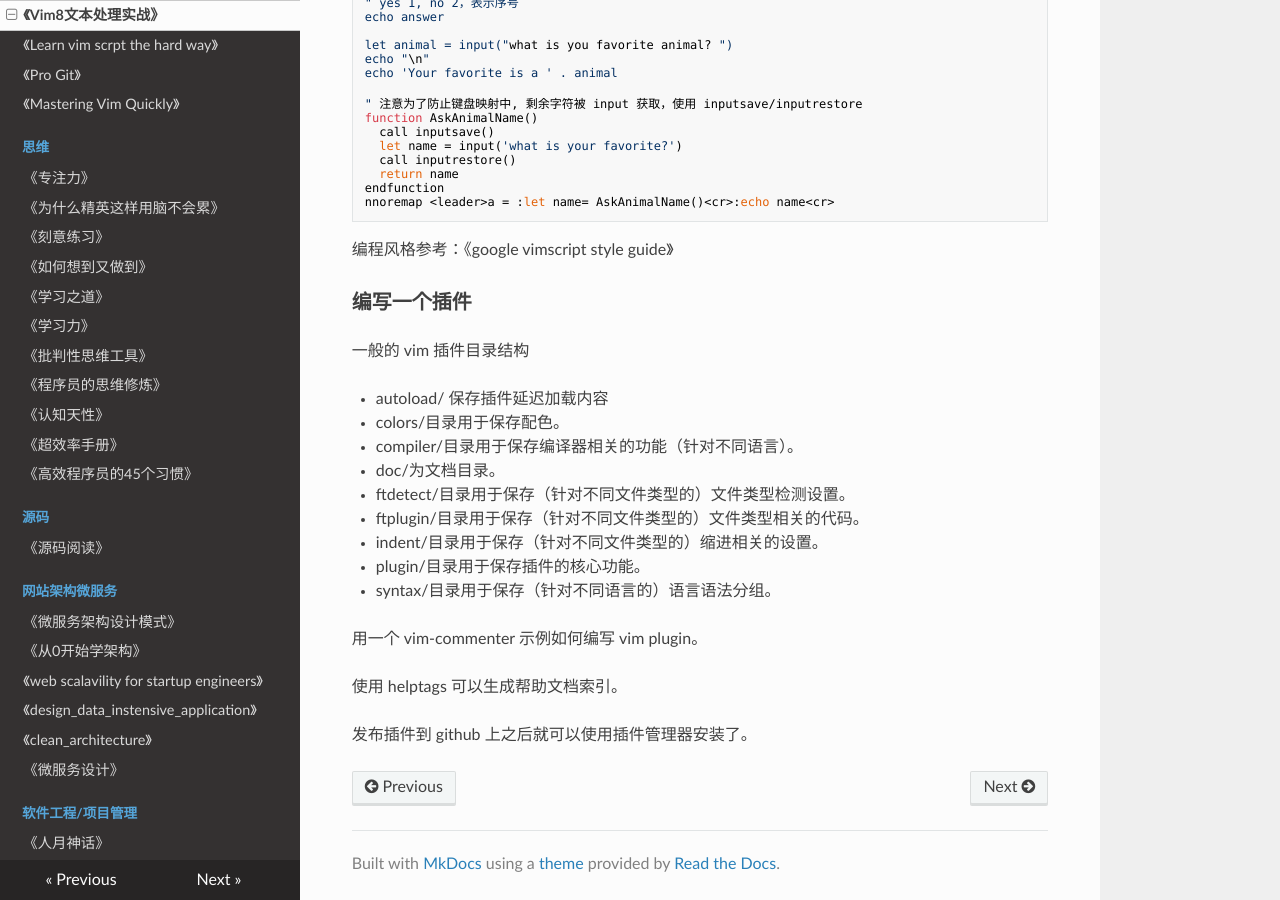
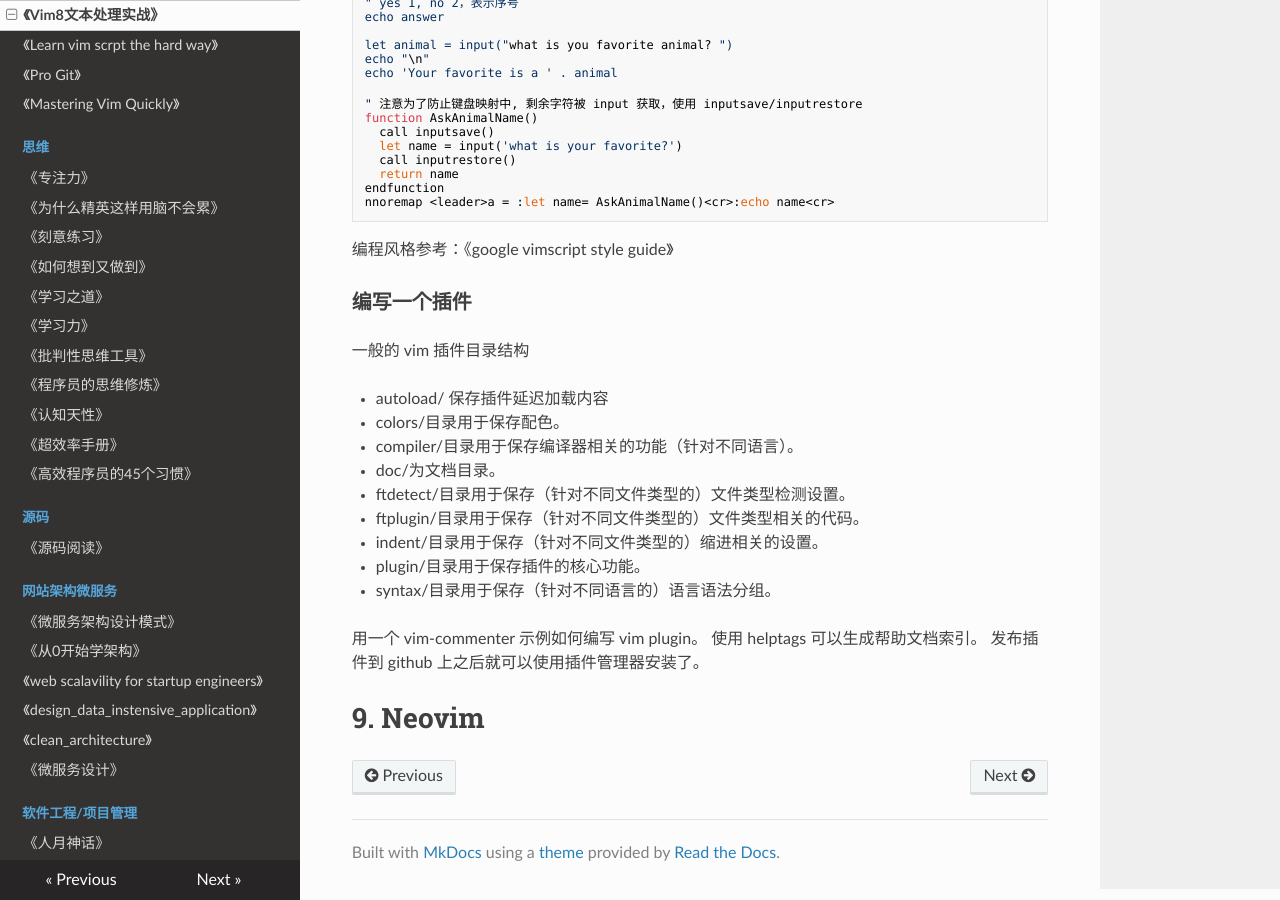
Before and after one commit to PegasusWang/booknotes, an MkDocs documentation site: the page built from docs/开发工具/vim8文本处理实战/vim8文本处理实战.md, in a window 1280 px wide and 900 px high, scrolled down 7188 px. Built offline with MkDocs 1.6.1, drawn with Linux system fonts in a browser that asks for light colours; nearby versions of some CDN libraries; old or Windows-style settings are respelled for this version of MkDocs.

Commit message:
complete vim8文本处理实战

```diff
--- a/docs/开发工具/vim8文本处理实战/vim8文本处理实战.md
+++ b/docs/开发工具/vim8文本处理实战/vim8文本处理实战.md
@@ -439,7 +439,7 @@ nnoremap <leader>a = :let name= AskAnimalName()<cr>:echo name<cr>
 - syntax/目录用于保存（针对不同语言的）语言语法分组。
 
 用一个 vim-commenter 示例如何编写 vim plugin。
+使用 helptags 可以生成帮助文档索引。
+发布插件到 github 上之后就可以使用插件管理器安装了。
 
-使用 helptags 可以生成帮助文档索引。
-
-发布插件到 github 上之后就可以使用插件管理器安装了。
+# 9. Neovim
```
